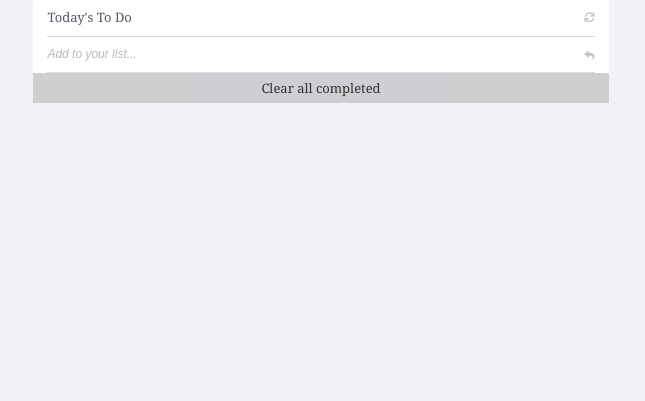
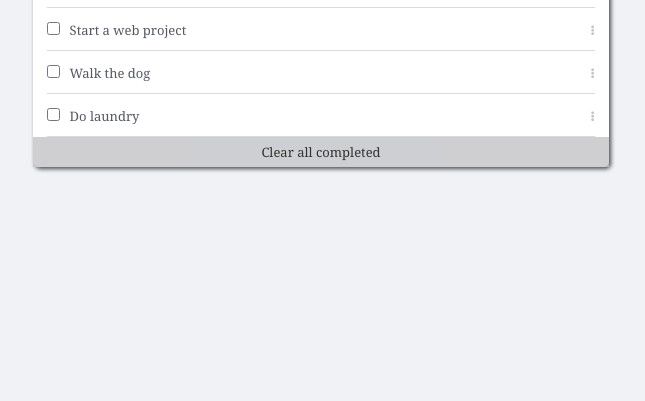
Before and after one commit to DammyShittu/ToDo-List-App, a website built with webpack: page src/index.html in a window 1280 px wide. Shown: the part 399-800 px from the top of the page, without its empty margins (319-964 px from the left). Built offline with nearby package versions, Linux system fonts and the light colour scheme.

Commit message:
Add Code To Dynamically Display Tasks

```diff
--- a/src/index.js
+++ b/src/index.js
@@ -1 +1,40 @@
 import './style.css';
+
+const todoList = [
+  {
+    description: 'Start a web project',
+    completed: false,
+    index: 1,
+  },
+  {
+    description: 'Walk the dog',
+    completed: false,
+    index: 2,
+  },
+  {
+    description: 'Do laundry',
+    completed: false,
+    index: 3,
+  },
+];
+
+const listContainer = document.getElementById('todo-lists');
+
+// Dynamically display tasks
+
+const showTasks = () => {
+  for (let i = 0; i < todoList.length; i += 1) {
+    const task = todoList[i];
+    const list = ` <li class="task" id="${task.index}">
+    <div>
+      <input type="checkbox" class="box" id="list-box" name="list-box">
+      <label contenteditable="true">${task.description}</label>
+    </div>
+    <button type="submit"><i class="fas fa-ellipsis-v fa-xs"></i></button>
+  </li>`;
+
+    listContainer.innerHTML += list;
+  }
+};
+
+window.onload = showTasks;
--- a/src/style.css
+++ b/src/style.css
@@ -33,6 +33,8 @@ h1 {
   background-color: #fff;
   border-radius: 5px;
   height: auto;
+  box-shadow: 2px 2px 4px #4a4c52;
+  margin-bottom: 20px;
 }
 
 .todo-title,
```
Also changed, not shown: src/index.html (+7 -0 lines).
